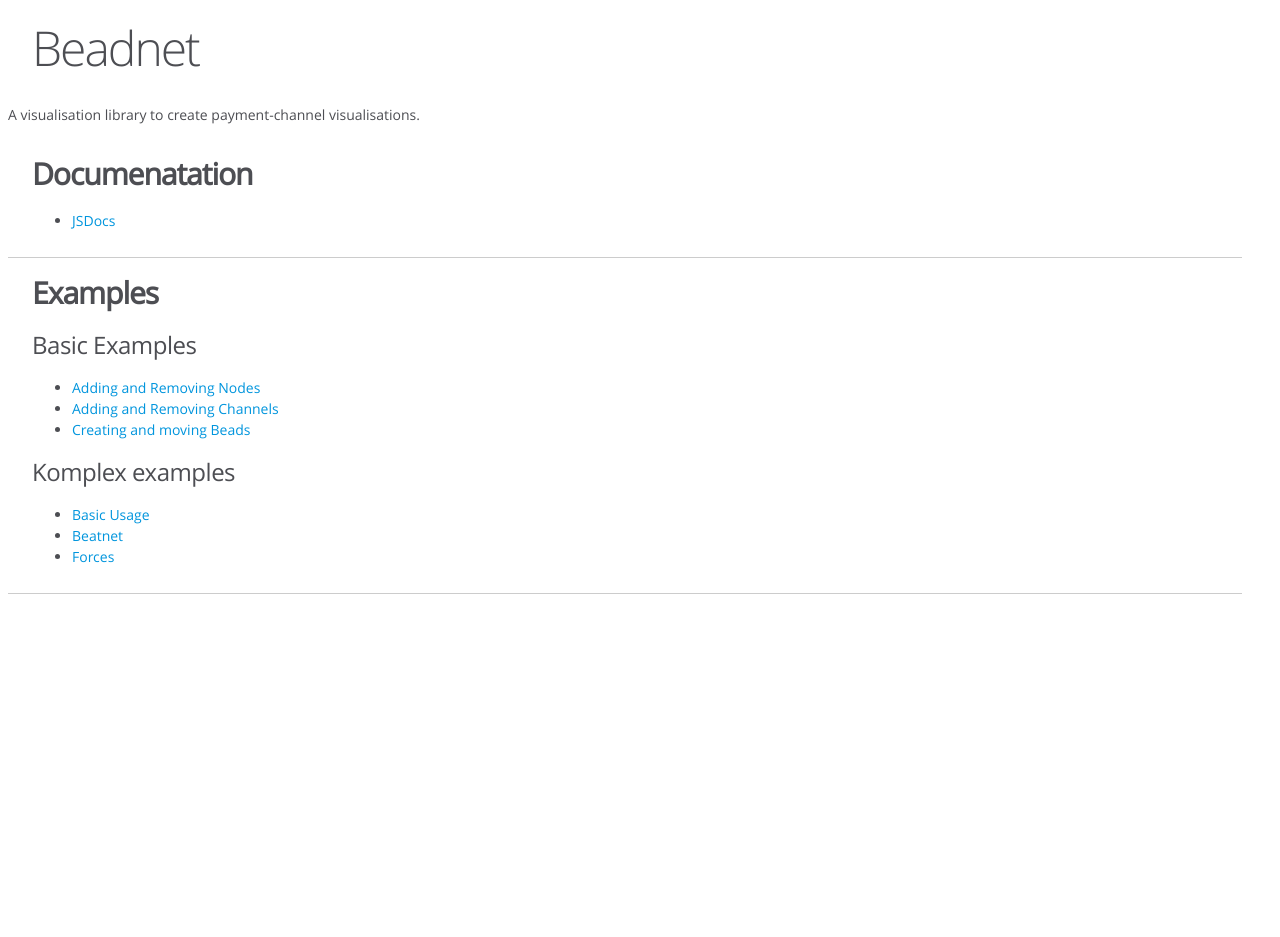
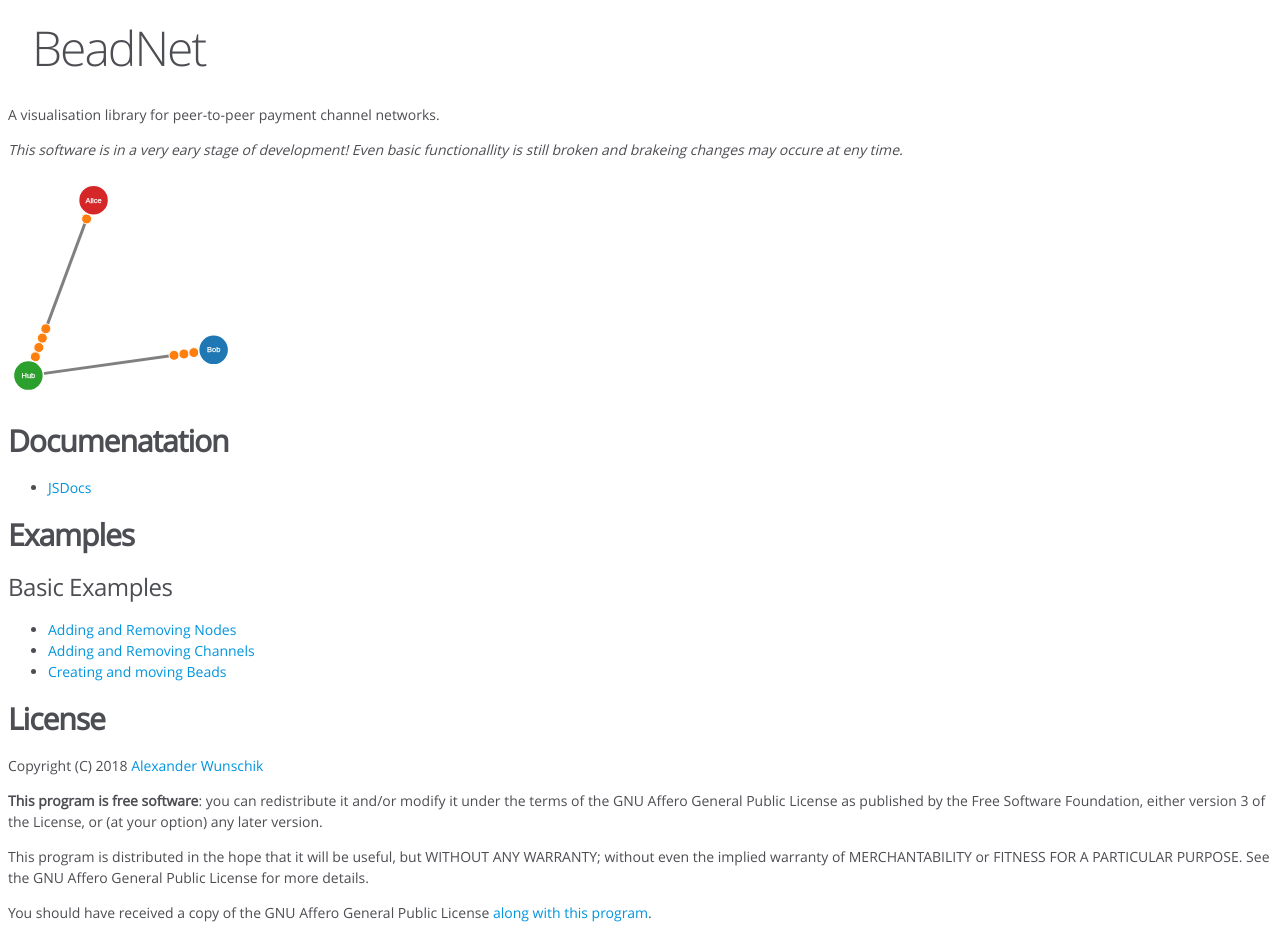
Before and after one commit to mojoaxel/beadnet, a website: page index.html in a window 1280 px wide. Before the commit the page ends 800 px from the top, so only its background shows below. Drawn offline with Linux system fonts and the light colour scheme.

Commit message:
generate index.html

```diff
--- a/index.html
+++ b/index.html
@@ -1,36 +1,29 @@
 <!DOCTYPE html>
+<html>
 <head>
-	<meta charset="utf-8">
   <title>BeadNet</title>
-	<link rel="stylesheet" type="text/css" href="docs/styles/jsdoc-default.css">
-	<link rel="stylesheet" type="text/css" href="docs/styles/prettify-jsdoc.css">
-	<link rel="stylesheet" type="text/css" href="docs/styles/prettify-tomorrow.css">
+  <link rel="stylesheet" href="./docs/styles/jsdoc-default.css">
 </head>
 <body>
-	<h1>Beadnet</h1>
-	<p>A visualisation library to create payment-channel visualisations.</p>
-
-	<section>
-		<h2>Documenatation</h2>
+<h1 id="beadnet">BeadNet</h1>
+<p>A visualisation library for peer-to-peer payment channel networks.</p>
+<p><em>This software is in a very eary stage of development! Even basic functionallity is still broken and brakeing changes may occure at eny time.</em></p>
+<p><img src="./screenshot.svg" alt="basic beadnet chart"></p>
+<h2 id="documenatation">Documenatation</h2>
 <ul>
 <li><a href="./docs/">JSDocs</a></li>
 </ul>
-	</section>
-
-	<section>
-		<h2>Examples</h2>
-		<h3>Basic Examples</h2>
+<h2 id="examples">Examples</h2>
+<h3 id="basic-examples">Basic Examples</h3>
 <ul>
 <li><a href="./examples/basic/nodes.html">Adding and Removing Nodes</a></li>
 <li><a href="./examples/basic/channels.html">Adding and Removing Channels</a></li>
 <li><a href="./examples/basic/beads.html">Creating and moving Beads</a></li>
 </ul>
-		<h3>Komplex examples</h3>
-		<ul>
-			<li><a href="./examples/basicUsage.html">Basic Usage</a></li>
-			<li><a href="./examples/beadnet.html">Beatnet</a></li>
-			<li><a href="./examples/forces.html">Forces</a></li>
-		</ul>
-	</section>
+<h2 id="license">License</h2>
+<p>Copyright (C) 2018 <a href="//github.com/mojoaxel">Alexander Wunschik</a></p>
+<p><strong>This program is free software</strong>: you can redistribute it and/or modify it under the terms of the GNU Affero General Public License as published by the Free Software Foundation, either version 3 of the License, or (at your option) any later version.</p>
+<p>This program is distributed in the hope that it will be useful, but WITHOUT ANY WARRANTY; without even the implied warranty of MERCHANTABILITY or FITNESS FOR A PARTICULAR PURPOSE. See the GNU Affero General Public License for more details.</p>
+<p>You should have received a copy of the GNU Affero General Public License <a href="LICENSE">along with this program</a>.</p>
 </body>
 </html>
--- a/package.json
+++ b/package.json
@@ -11,7 +11,8 @@
     "test": "mocha",
     "pretest": "npm run build",
     "docs": "jsdoc src --recurse --destination docs",
-    "dist": "npm run dist && npm run docs"
+    "index": "markdown README.md -f gfm -t BeadNet -s ./docs/styles/jsdoc-default.css > index.html",
+    "dist": "npm run dist && npm run docs && npm run index"
   },
   "repository": {
     "type": "git",
@@ -32,6 +33,7 @@
     "babel-preset-env": "^1.7.0",
     "babel-preset-es2015": "^6.24.1",
     "jsdoc": "^3.5.5",
+    "markdown-to-html": "0.0.13",
     "mocha": "^5.2.0",
     "reload": "^2.2.2",
     "rollup": "^0.59.1",
```
Also changed, not shown: examples/basic/beads.html (+0 -1 lines), examples/basic/channels.html (+1 -2 lines), examples/basic/nodes.html (+0 -1 lines), src/beadnet.js (+1 -6 lines), README.md, screenshot.svg (added), 1 other file. Lines whose indentation alone changed are shown as unchanged.
